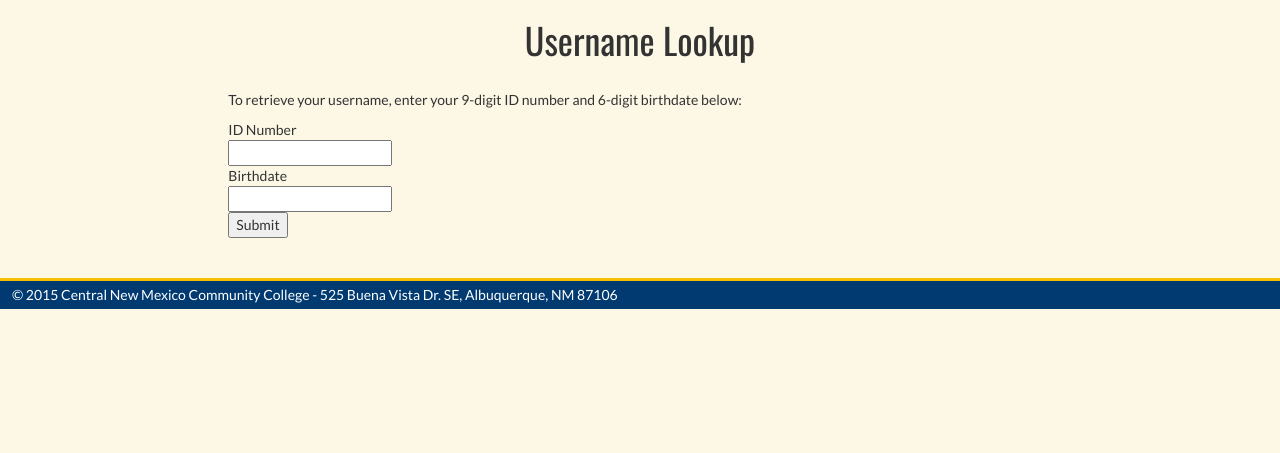
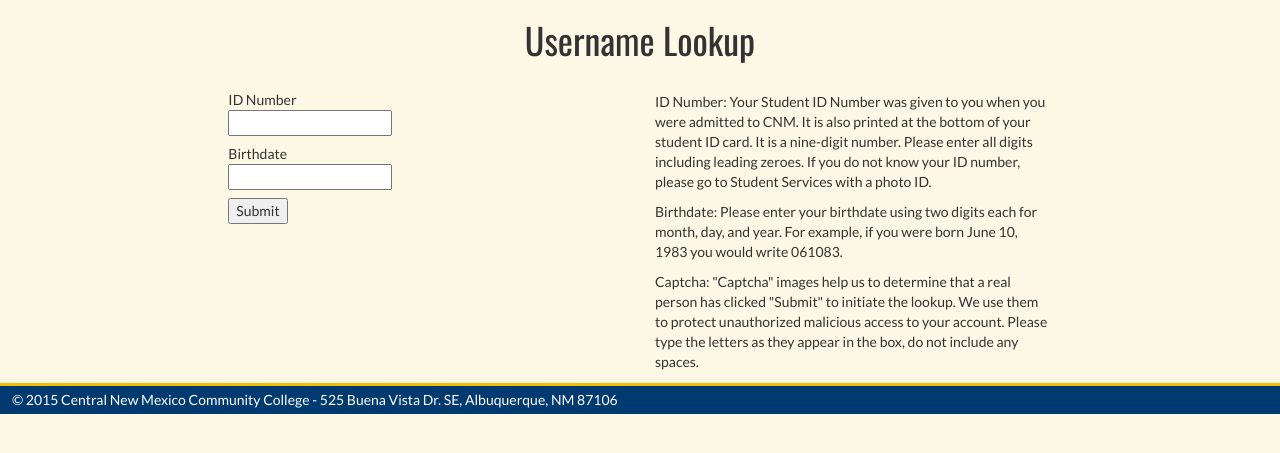
Before and after one commit to RPJarvis/username_lookup, a Django app: page / in a window 1280 px wide. Shown: the part 68-521 px from the top of the page. Run offline with Django 3.2, Linux system fonts and the light colour scheme; some libraries are stand-ins or nearby versions.

Commit message:
instructions integrated

```diff
--- a/username_lookup/lookup_form/views.py
+++ b/username_lookup/lookup_form/views.py
@@ -1,11 +1,9 @@
-from django.shortcuts import render_to_response, HttpResponse
+from django.shortcuts import render_to_response
 from django.template import RequestContext
-from .models import Username_Query
 import ldap
-import json
 from .forms import Username_Query_Form
 from lookup_form import common
-from django.forms import Field
+
 # Create your views here.
             #062979
             #010037754
--- a/username_lookup/static/css/styles.css
+++ b/username_lookup/static/css/styles.css
@@ -8,6 +8,7 @@
     border: 1px solid red;
     color: black;
     padding: 4px 12px 4px 12px;
+    margin-bottom: 18px;
 }
 
 #form-container {
@@ -27,6 +28,10 @@
     width: auto;
 }
 
+#instructions {
+    padding-top: 22px;
+}
+
 #main-container {
     padding: 0;
     font-family: 'Lato', sans-serif;
@@ -36,6 +41,8 @@
     background-color: #ace788;
     border: 1px solid green;
     padding: 4px 12px 4px 12px;
+    color: black;
+    margin-bottom: 18px;
 }
 
 body {
@@ -55,6 +62,10 @@ h1 {
     font-family: 'Oswald', sans-serif;
 }
 
+.field-container {
+    padding: 0 0 8px 0;
+}
+
 .row {
     margin-right: 0;
     margin-left: 0;
--- a/username_lookup/templates/lookup_form/index.html
+++ b/username_lookup/templates/lookup_form/index.html
@@ -25,21 +25,43 @@
         <div class="row" id="content-wrapper">
             <h1>Username Lookup</h1>
             <div class="col-md-2"></div>
-            <div class="col-md-8" id="form-container">
-                <p>
-                    To retrieve your username, enter your 9-digit ID number and 6-digit birthdate below:
-                </p>
+            <div class="col-md-4" id="form-container">
                 <form action="/" method="post">
                     {% csrf_token %}
                     {% for field in form.visible_fields %}
-                        {{ field.label }}
-                        <br />
-                        {{ field }}
-                        <br />
+                        <div class="field-container">
+                            {{ field.label }}
+                            <br />
+                            {{ field }}
+                            <br />
+                        </div>
                     {% endfor %}
                     <input type="submit" value="Submit" />
                 </form>
                 <br/>
+            </div>
+            <div class="col-md-4" id="instructions">
+                <p>
+                    ID Number: Your Student ID Number was given to you when you were admitted to CNM.
+                    It is also printed at the bottom of your student ID card. It is a
+                    nine-digit number. Please enter all digits including leading zeroes.
+                    If you do not know your ID number, please go to Student Services with a photo ID.
+                </p>
+                <p>
+                    Birthdate: Please enter your birthdate using two digits each for month, day, and
+                    year. For example, if you were born June 10, 1983 you would write 061083.
+                </p>
+                <p>
+                    Captcha: "Captcha" images help us to determine that a real person has clicked "Submit"
+                    to initiate the lookup. We use them to protect unauthorized malicious access to your
+                    account. Please type the letters as they appear in the box, do not include any spaces.
+                </p>
+            </div>
+            <div class="col-md-2"></div>
+        </div>
+        <div class="row">
+            <div class="col-md-2"></div>
+            <div class="col-md-8">
                 {% if error or form.errors %}
                     <div id="error">
                         {{ form.errors }}
```
Also changed, not shown: 1 other file.
